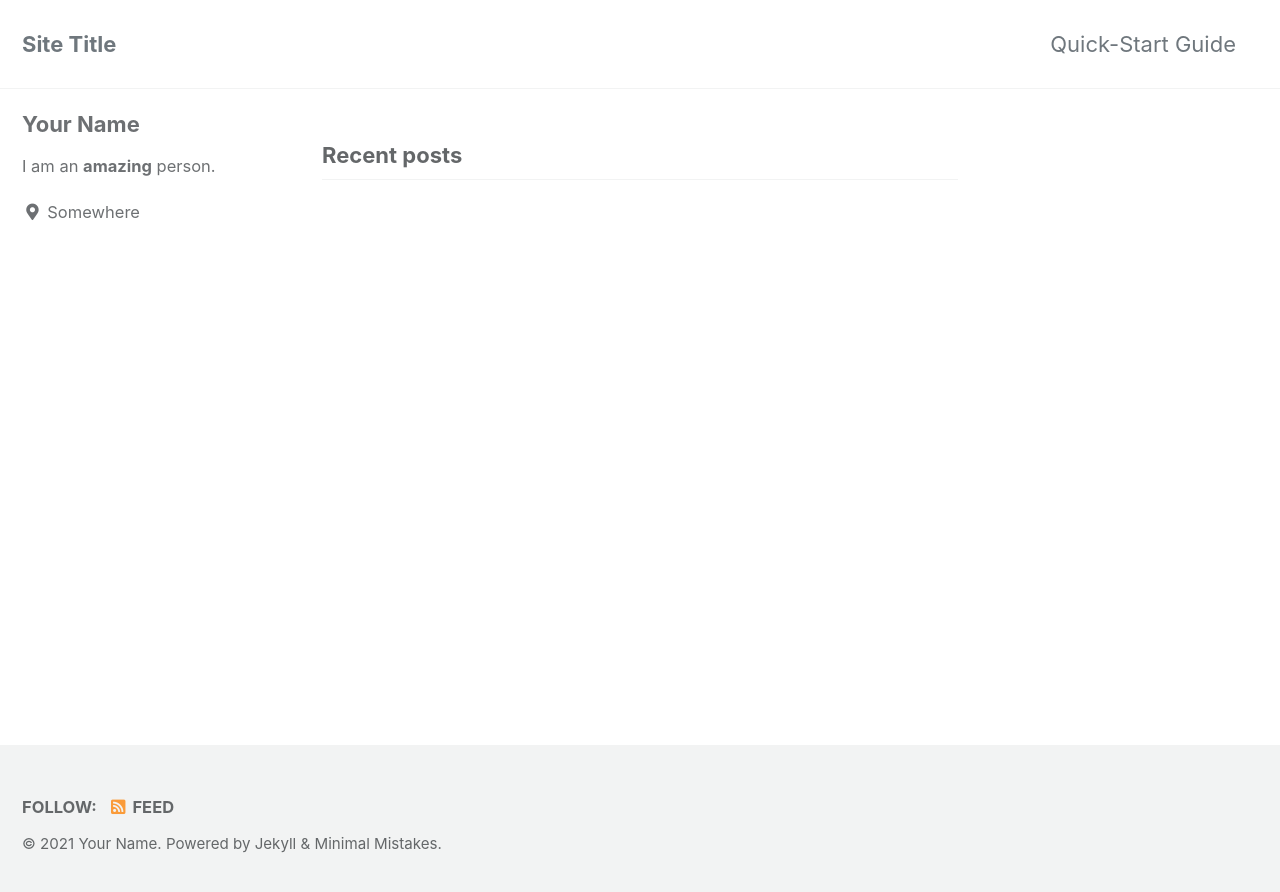
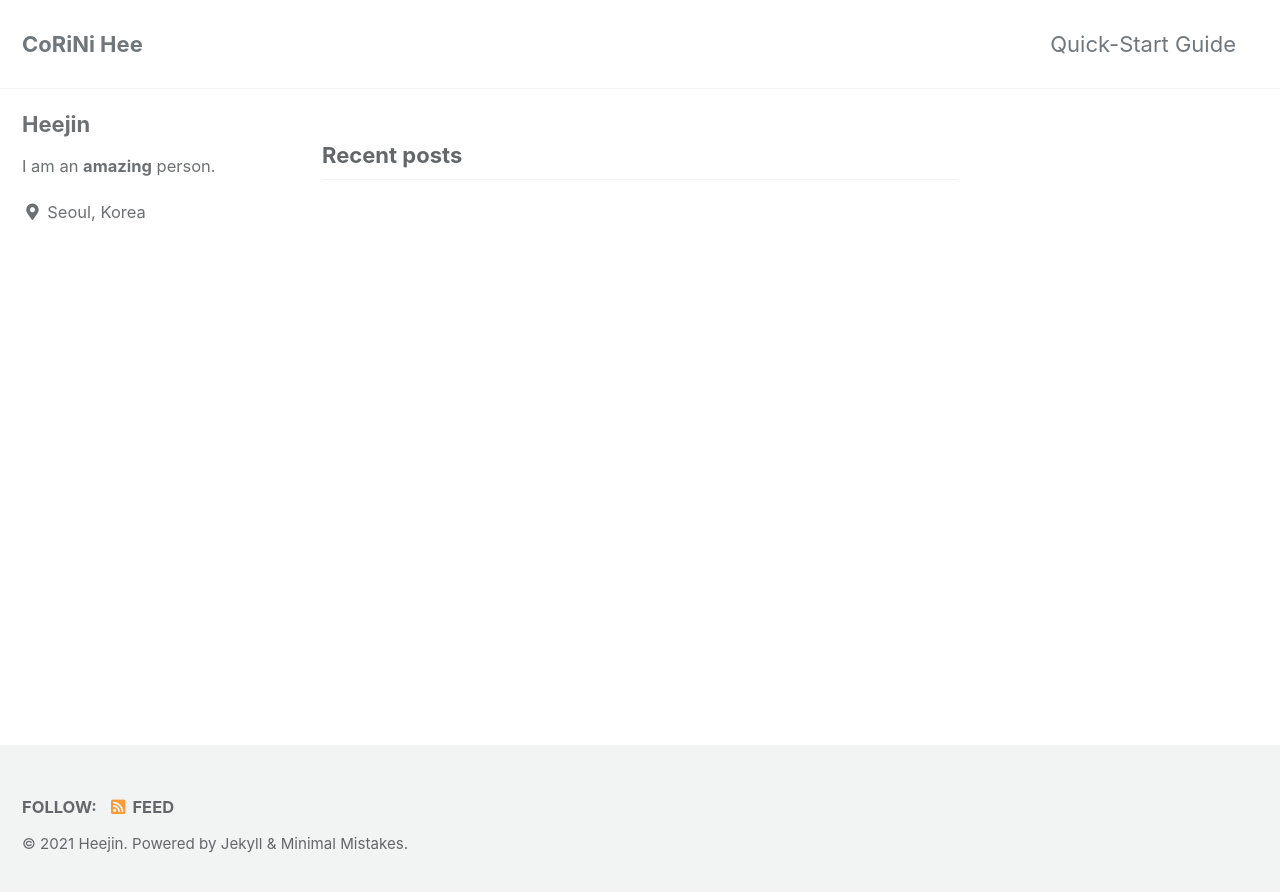
Before and after one commit to heejin99/heejin99.github.io, a Jekyll site: the page built from index.html, in a window 1280 px wide. Shown: the top 892 px of the page. Built offline with Jekyll 4.4.1, drawn with Linux system fonts in a browser that asks for light colours; cached includes are drawn as plain includes; the list of posts is cut into pages by our own code.

Commit message:
new Blog

```diff
--- a/_config.yml
+++ b/_config.yml
@@ -16,14 +16,14 @@ minimal_mistakes_skin    : "default" # "air", "aqua", "contrast", "dark", "dirt"
 
 # Site Settings
 locale                   : "en-US"
-title                    : "Site Title"
+title                    : "CoRiNi Hee"
 title_separator          : "-"
 subtitle                 : # site tagline that appears below site title in masthead
-name                     : "Your Name"
-description              : "An amazing website."
-url                      : # the base hostname & protocol for your site e.g. "https://mmistakes.github.io"
+name                     : "Heejin"
+description              : "Heejin GitHub Blog"
+url                      : "https://heejin99.github.io" # the base hostname & protocol for your site e.g. "https://mmistakes.github.io"
 baseurl                  : # the subpath of your site, e.g. "/blog"
-repository               : # GitHub username/repo-name e.g. "mmistakes/minimal-mistakes"
+repository               : "heejin99/heejin99.github.io" # GitHub username/repo-name e.g. "mmistakes/minimal-mistakes"
 teaser                   : # path of fallback teaser image, e.g. "/assets/images/500x300.png"
 logo                     : # path of logo image to display in the masthead, e.g. "/assets/images/88x88.png"
 masthead_title           : # overrides the website title displayed in the masthead, use " " for no title
@@ -93,10 +93,10 @@ analytics:
 
 # Site Author
 author:
-  name             : "Your Name"
+  name             : "Heejin"
   avatar           : # path of avatar image, e.g. "/assets/images/bio-photo.jpg"
   bio              : "I am an **amazing** person."
-  location         : "Somewhere"
+  location         : "Seoul, Korea"
   email            :
   links:
     - label: "Email"
```
